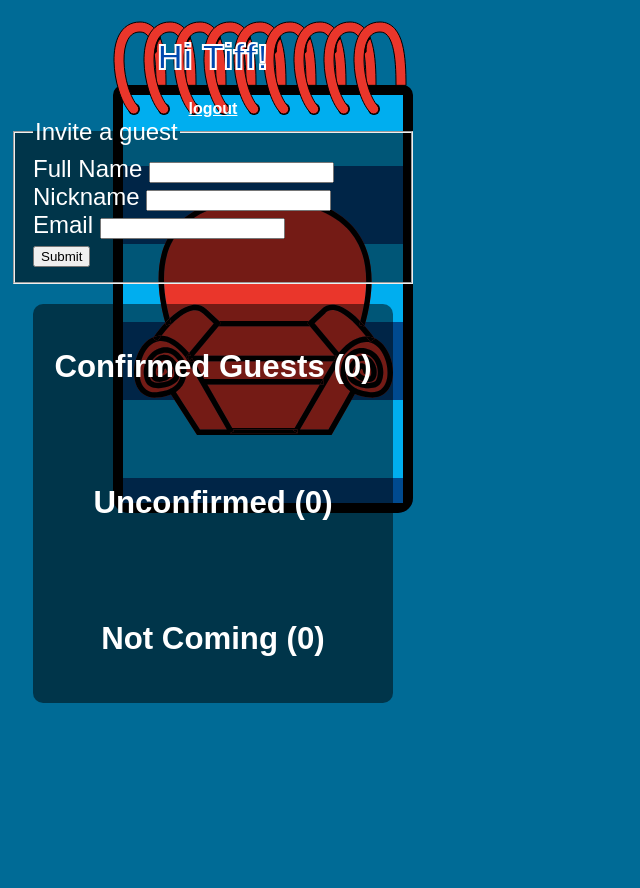
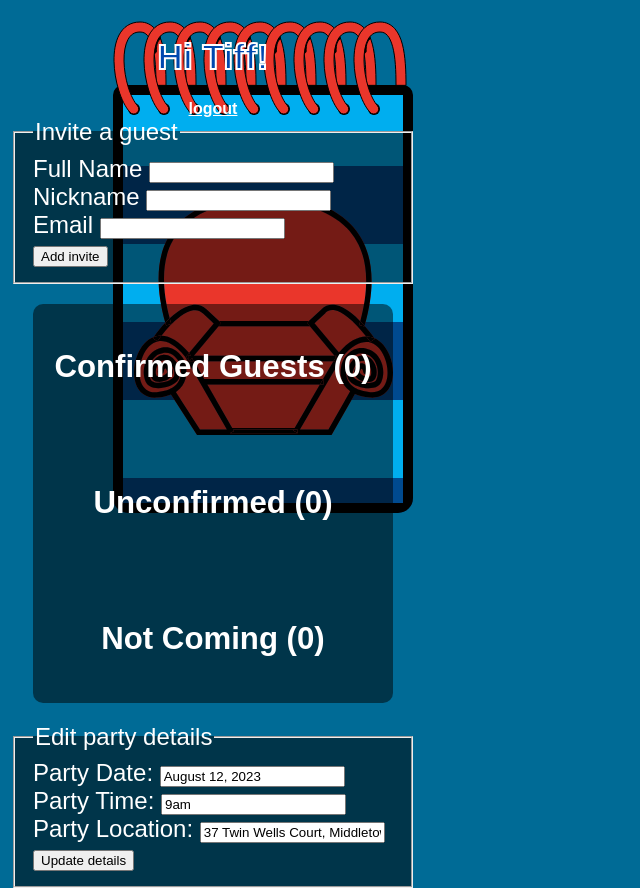
Before and after one commit to waynebeam/archerparty, a Flask app: page /guest-list in a window 1280 px wide. Shown: the whole page, without its empty margins (0-640 px from the left). Before the commit the page ends 703 px from the top, so only its background shows below. Run offline with Flask 2, Linux system fonts and the light colour scheme; the visitor is signed in with stand-in values (Sample User, id 1); data that the repository does not hold is empty; some libraries are stand-ins or nearby versions.

Commit message:
admin can update party info. Which is also loaded on index and on the invite page

```diff
--- a/main.py
+++ b/main.py
@@ -1,6 +1,7 @@
 from flask import Flask, redirect, url_for, request, render_template, session
 from database import validate_user, get_all_guests, add_invite_to_db,rsvp_to_db
 import os
+import json
 
 CORRECT_PASSWORD = os.environ['PASSWORD']
 
@@ -12,7 +13,8 @@ app.secret_key = os.environ['FLASK_SECRET_KEY']
 
 @app.route('/')
 def index():
-    return render_template('index.html')
+  party_info = load_party_info()
+  return render_template('index.html', party_info=party_info)
 
 @app.route("/invite/<nickname>/<password>")
 def show_invite(nickname, password):
@@ -46,7 +48,8 @@ def show_login_page():
 @app.route('/open-letter')
 def open_letter():
   if session['id']:
-    return render_template("invite.html", name=session['name'], id=session['id'])
+    party_info = load_party_info()
+    return render_template("invite.html", name=session['name'], id=session['id'], party_info=party_info)
   return 'bad link'
 
 @app.post('/login')
@@ -71,8 +74,23 @@ def show_guest_list():
     rsvp_yes = [x for x in guests if x[2] is True]
     rsvp_no = [x for x in guests if x[2] is False]
     rsvp_not_yet = [x for x in guests if x[2] is None]
-    return render_template("guestlist.html", rsvp_yes=rsvp_yes, rsvp_no=rsvp_no, rsvp_not_yet=rsvp_not_yet, base_url=base_url)
+    party_info = load_party_info()
+    return render_template("guestlist.html", rsvp_yes=rsvp_yes, rsvp_no=rsvp_no, rsvp_not_yet=rsvp_not_yet, base_url=base_url, party_info=party_info)
   return redirect(url_for("show_login_page"))
+
+@app.post('/update-party-info')
+def update_party_info():
+  raw_data = request.form
+  data = json.dumps(raw_data)
+  with open('party_info.txt', 'w') as f:
+    f.write(data)
+  return redirect(url_for('show_guest_list'))
+
+
+def load_party_info():
+  with open("party_info.txt", 'r') as f:
+    data = json.loads(f.read())
+    return data
 
 @app.post('/add-invite')
 def add_invite():
@@ -80,4 +98,6 @@ def add_invite():
   add_invite_to_db(data['name'],data['nickname'], data['email'])
   return redirect(url_for('show_guest_list'))
 
+
+
 app.run(host='0.0.0.0', port=81)
--- /dev/null
+++ b/party_info.txt
@@ -0,0 +1 @@
+{"party-date": "August 12, 2023", "party-time": "9am", "party-location": "37 Twin Wells Court, Middletown, NY 10940"}
--- a/static/style.css
+++ b/static/style.css
@@ -90,12 +90,12 @@ fieldset {
   animation: pawprint-anim 2s linear alternate infinite;
 }
 
-#party-info {
+/* #party-info {
   text-align: left;
   position: absolute;
   top: 30%;
   left: 25px;
-}
+} */
 
 .guest-list-container {
   width: 400px;
@@ -122,4 +122,10 @@ fieldset {
 #rsvp {
   font-size: 2em;
   margin: 50px auto;
+  text-align:center;
 }
+
+input[type='radio'] {
+  width: 50px;
+  height: 50px;
+}
--- a/templates/guestlist.html
+++ b/templates/guestlist.html
@@ -23,7 +23,7 @@
        <label for="email">Email</label>
        <input type="text" name="email">
        <br>
-       <input type="submit">
+       <button type="submit">Add invite</button>
      </form>
 
    </fieldset>
@@ -45,6 +45,26 @@
         <p>{{guest[0]}}</p>
       {%endfor%}
     </div>
+
+    <fieldset>
+      <legend>Edit party details</legend>
+      <form method="post" action='/update-party-info'>
+        <label for='party-date'>Party Date:</label>
+        <input type="text" name='party-date' id='party-date'
+          value="{{party_info['party-date']}}">
+        <br>
+        <label for='party-time'>Party Time:</label>
+        <input type="text" name='party-time' id='party-time'
+          value="{{party_info['party-time']}}">
+        <br>
+        <label for='party-location'>Party Location:</label>
+        <input type="text" name='party-location' id='party-location'
+          value="{{party_info['party-location']}}">
+        <br>
+        <button type="submit">Update details</button>
+      </form>
+    </fieldset>
+
   </div>
 </body>
 </html>
--- /dev/null
+++ b/templates/party-info.html
@@ -0,0 +1,6 @@
+<div id="party-info">
+    <p class='blues-clues-font-small'>Where: {{party_info['party-location']}}</p>
+    <p class='blues-clues-font-small'>When: {{party_info['party-date']}}</p>
+    <p class='blues-clues-font-small'>Time: {{party_info['party-time']}}</p>
+
+       </div>
```
Also changed, not shown: templates/index.html (+1 -6 lines), templates/invite.html (+11 -4 lines).
